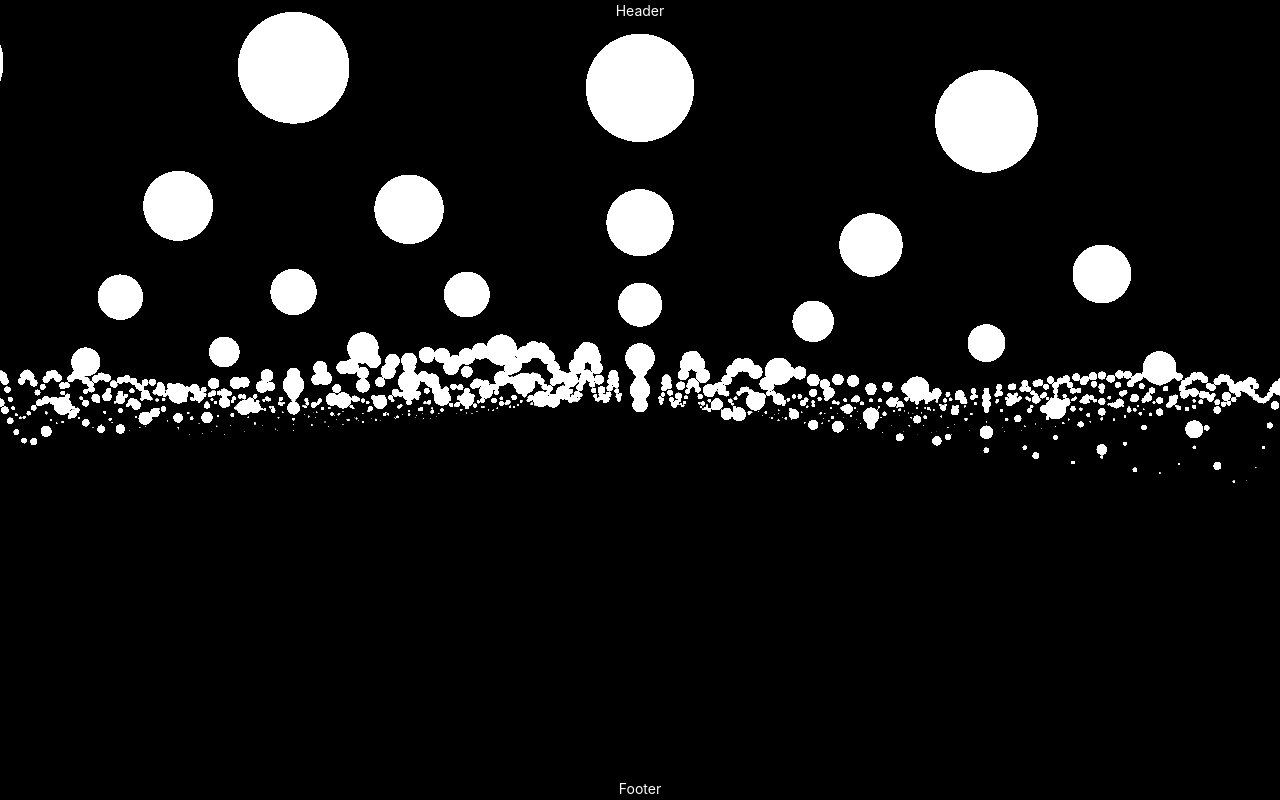
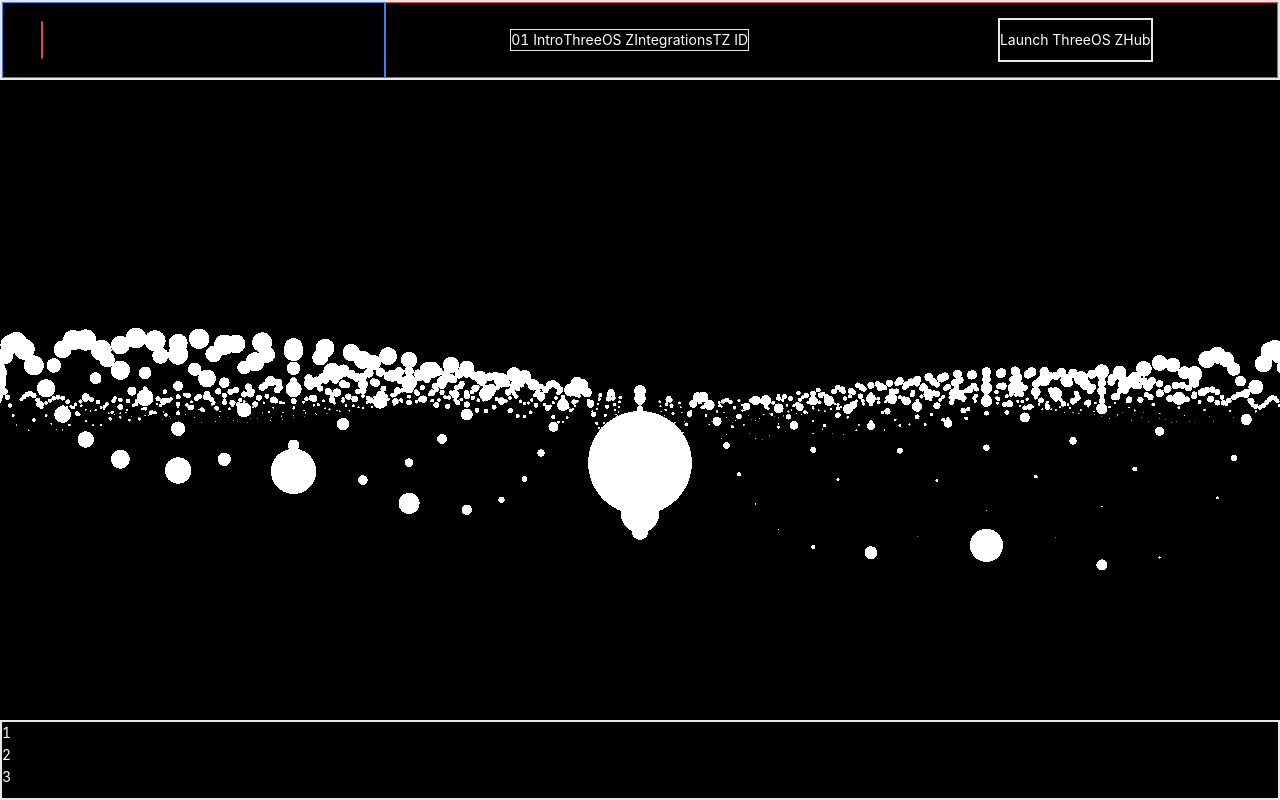
Before and after one commit to z-w-k/threejs-demo, a Vue app: page / in a window 1280 px wide. Built offline with nearby package versions, Linux system fonts and the light colour scheme.

Commit message:
添加首页布局

```diff
--- a/src/App.tsx
+++ b/src/App.tsx
@@ -7,6 +7,8 @@ import {
 import { RouterView } from 'vue-router'
 import ThreeScene from './util/ThreeScene'
 import HomePoints from './util/homePoints'
+import Header from './components/header/header'
+import Footer from './components/footer/footer'
 export default defineComponent({
   setup() {
     let threeScene: ThreeScene
@@ -16,6 +18,8 @@ export default defineComponent({
       threeScene = new ThreeScene(homeContainer.value)
       homePoints = new HomePoints(homeContainer.value, threeScene)
       threeScene.camera.position.set(0, 2000, 1000)
+      console.log(homeContainer.value.children);
+
       animate()
       window.addEventListener('resize', threeScene.onWindowResize)
     })
@@ -33,9 +37,9 @@ export default defineComponent({
   render() {
     return (
       <div ref='homeContainer' class='flex flex-col relative w-[100vw] h-[100vh] text-white'>
-        <div class='absolute top-0 left-[50%] translate-x-[-50%]'>Header</div>
+        <Header class='w-[100%] h-[10%]  border-2 absolute top-0 left-[50%] translate-x-[-50%]'/>
           <RouterView />
-        <div class='absolute bottom-0 left-[50%] translate-x-[-50%]'>Footer</div>
+        <Footer class='w-[100%] h-[10%]  border-2 absolute bottom-0 left-[50%] translate-x-[-50%]'/>
       </div>
     )
   },
--- a/src/components.d.ts
+++ b/src/components.d.ts
@@ -17,9 +17,13 @@ declare module '@vue/runtime-core' {
     Demo1: typeof import('./components/demo1/Demo1.tsx')['default']
     Demo2: typeof import('./components/Demo2.tsx')['default']
     Demo3: typeof import('./components/Demo3.tsx')['default']
+    Footer: typeof import('./components/footer/footer.tsx')['default']
+    Header: typeof import('./components/header/header.tsx')['default']
     HelloWorld: typeof import('./components/home/home.jsx')['default']
     Home: typeof import('./components/home/home.tsx')['default']
+    IIconBigCircle: typeof import('~icons/ic/on-big-circle')['default']
     IMaterialSymbols2k: typeof import('~icons/material-symbols/2k')['default']
+    IUilCircle: typeof import('~icons/uil/circle')['default']
     'router-link': typeof import('vue-router')['router-link']
     'router-view': typeof import('vue-router')['router-view']
     RouterLink: typeof import('vue-router')['RouterLink']
--- /dev/null
+++ b/src/components/footer/footer.tsx
@@ -0,0 +1,15 @@
+export default defineComponent({
+  setup(props, ctx) {
+
+    return {}
+  },
+  render() {
+    return (
+      <div>
+        <div>1</div>
+        <div>2</div>
+        <div>3</div>
+      </div>
+    )
+  },
+})
--- /dev/null
+++ b/src/components/header/header.tsx
@@ -0,0 +1,44 @@
+import { Button } from 'ant-design-vue'
+type tagList = Array<string[]>
+
+export default defineComponent({
+  setup(props, ctx) {
+    let tagList: tagList = [
+      ['01  Intro', 'ThreeOS Z', 'Integrations', 'TZ ID'],
+      ['Launch ThreeOS Z', 'Hub'],
+    ]
+
+    const headerButton: JSX.Element[][] = [[], []]
+    const header = tagList.map((list, listIndex) => {
+      return (
+        <div
+          class={[
+            'flex items-center',
+            listIndex === 0 ? 'h-[30%] border-[1px]' : 'h-[60%] border-[2px]',
+          ]}>
+          {list.map((text) => {
+            return <div class={[listIndex === 0 ? '' : '']}>{text}</div>
+          })}
+        </div>
+      )
+    })
+    console.log(header)
+
+    return {
+      headerButton,
+      header,
+    }
+  },
+  render() {
+    return (
+      <div class='flex items-center justify-between'>
+        <div class='flex-1 relative h-[100%] border-[1px] border-blue-500 '>
+          <i-uil-circle class=' absolute left-[10%] top-[50%] translate-y-[-50%] border-[1px] border-red-500 h-[50%] w-[auto]' />
+        </div>
+        <div class='w-[70%] h-[100%] flex items-center justify-around border-[1px] border-red-500'>
+          {this.header}
+        </div>
+      </div>
+    )
+  },
+})
```
